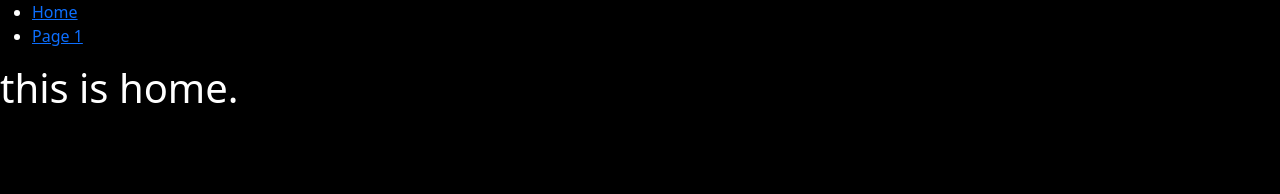
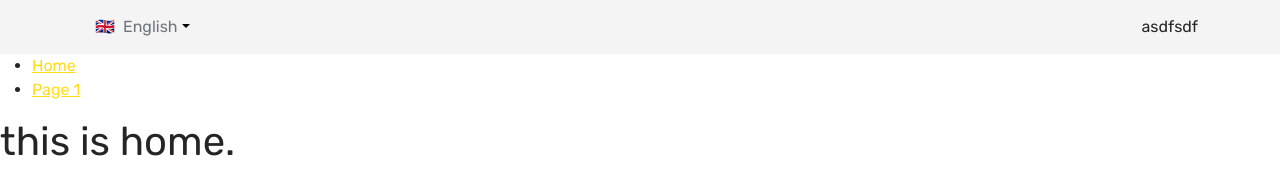
Before and after one commit to monzoor/walton, a React app: page / in a window 1280 px wide. Built offline with nearby package versions, Linux system fonts and the light colour scheme.

Commit message:
add navbar

```diff
--- a/package.json
+++ b/package.json
@@ -8,6 +8,7 @@
     "@testing-library/react": "^11.1.0",
     "@testing-library/user-event": "^12.1.10",
     "bootstrap": "^5.0.0-beta3",
+    "classnames": "^2.3.1",
     "craco-alias": "^3.0.1",
     "i18next": "^20.3.1",
     "react": "^17.0.2",
--- a/public/index.html
+++ b/public/index.html
@@ -24,7 +24,9 @@
       work correctly both with client-side routing and a non-root public URL.
       Learn how to configure a non-root public URL by running `npm run build`.
     -->
-    <title>React App</title>
+    <link rel="preconnect" href="https://fonts.gstatic.com" />
+    <link href="https://fonts.googleapis.com/css2?family=Rubik:wght@300;400&display=swap" rel="stylesheet" />
+    <title>Jusako</title>
   </head>
   <body>
     <noscript>You need to enable JavaScript to run this app.</noscript>
--- /dev/null
+++ b/src/Components/Buttons/DropDown.js
@@ -0,0 +1,46 @@
+import { useState, useRef, useCallback } from 'react';
+
+import { useOutsideAlerter } from '@utils/dropDown';
+
+const DropDown = ({ content, defaultValue, mainKey, contents }) => {
+  const [toggle, setToggle] = useState(false);
+  const [selectedItem, setSelectedItem] = useState(defaultValue);
+
+  const wrapperRef = useRef(null);
+
+  const buttonToggle = useCallback((value) => {
+    setToggle(value);
+  }, []);
+
+  useOutsideAlerter(wrapperRef, buttonToggle);
+
+  const toggleItem = (value) => {
+    setToggle(false);
+    setSelectedItem(() => {
+      return content.filter((item) => item[mainKey] === value)[0];
+    });
+  };
+
+  return (
+    <div ref={wrapperRef} className="dropdown">
+      <button
+        className="btn btn-light dropdown-toggle"
+        type="button"
+        onClick={() => setToggle((toggle) => !toggle)}
+      >
+        {contents(selectedItem)}
+      </button>
+      <ul className={`dropdown-menu  ${toggle ? 'show' : ''}`}>
+        {content.map((item) => {
+          return (
+            <li onClick={() => toggleItem(item[mainKey])} key={item[mainKey]}>
+              <div className="dropdown-item pointer">{contents(item)}</div>
+            </li>
+          );
+        })}
+      </ul>
+    </div>
+  );
+};
+
+export default DropDown;
--- /dev/null
+++ b/src/Components/Menu/TopNav.js
@@ -0,0 +1,20 @@
+const TopNav = ({ children }) => {
+  return (
+    <nav className="navbar navbar-light bg-light">
+      <div className="container">
+        {children}
+        asdfsdf
+        {/* <a className="navbar-brand" href="#">
+          <img
+            src="/docs/5.0/assets/brand/bootstrap-logo.svg"
+            alt=""
+            width="30"
+            height="24"
+          />
+        </a> */}
+      </div>
+    </nav>
+  );
+};
+
+export default TopNav;
--- a/src/Components/index.js
+++ b/src/Components/index.js
@@ -1,2 +1,7 @@
 export { default as PublicLayout } from '../Layouts/Public';
+// Menus
 export { default as Menu } from './Menu';
+export { default as TopNav } from './Menu/TopNav';
+
+// Buttons
+export { default as DropDown } from './Buttons/DropDown';
--- a/src/Core/Layout/Base.js
+++ b/src/Core/Layout/Base.js
@@ -1,8 +1,14 @@
 import Routes from '../../Routes';
+
+import { TopNav } from '@components';
+import LanguageSelection from './LanguageSelection';
 
 const BaseLayout = ({ children }) => {
   return (
     <>
+      <TopNav>
+        <LanguageSelection />
+      </TopNav>
       <Routes />
     </>
   );
--- /dev/null
+++ b/src/Core/Layout/LanguageSelection.js
@@ -0,0 +1,30 @@
+import { DropDown } from '@components';
+
+import languageSelection from 'data/languageSelection';
+
+const data = {
+  name: 'English',
+  flag: '🇬🇧',
+  lang: 'en',
+};
+
+const Content = ({ contentItem }) => {
+  return (
+    <>
+      <span className="me-2">{contentItem.flag}</span>
+      <span className="text-muted">{contentItem.name}</span>
+    </>
+  );
+};
+const LanguageSelection = () => {
+  return (
+    <DropDown
+      defaultValue={data}
+      content={languageSelection}
+      mainKey="lang"
+      contents={(content) => <Content contentItem={content} />}
+    />
+  );
+};
+
+export default LanguageSelection;
--- /dev/null
+++ b/src/data/languageSelection.json
@@ -0,0 +1,12 @@
+[
+  {
+    "name": "English",
+    "flag": "🇬🇧",
+    "lang": "en"
+  },
+  {
+    "name": "বাংলা",
+    "flag": "🇧🇩",
+    "lang": "bn"
+  }
+]
--- a/src/styles/core/_variables.scss
+++ b/src/styles/core/_variables.scss
@@ -1,2 +1,34 @@
-$body-bg: black;
-$body-color: white;
+$primary: #FEDC19;
+
+$secondary: #444444;
+
+$dark: #051D42;
+
+$orange: #E23E1C;
+
+$green: #2E9909;
+
+$gray-100: #F4F4F4; // top header, search bar
+
+// #FAFAFA // top side nav, top banner
+
+// #F3F3F3 // 6 col banner
+// #E9E9E9 // 6 col banner
+
+// #F8F8F8 // product bg, full width banner bg
+
+
+
+// #545454
+
+// base
+$body-color: #252525;
+
+// typography
+$font-family-sans-serif: 'Rubik', sans-serif;
+
+// buttons
+$input-btn-focus-width:         0 !default;
+
+// navbar
+$navbar-light-color: $gray-100 !default;
--- a/src/styles/main.scss
+++ b/src/styles/main.scss
@@ -1,2 +1,5 @@
 @import './core/variables';
 @import '~bootstrap/scss/bootstrap';
+
+// utils
+@import './utils/misc'
--- /dev/null
+++ b/src/styles/utils/_misc.scss
@@ -0,0 +1,3 @@
+.pointer {
+	cursor: pointer;
+}
--- /dev/null
+++ b/src/utils/dropDown.js
@@ -0,0 +1,16 @@
+import { useEffect } from 'react';
+
+export const useOutsideAlerter = (ref, fn) => {
+  useEffect(() => {
+    const handleClickOutside = (event) => {
+      if (ref.current && !ref.current.contains(event.target)) {
+        fn(false);
+      }
+    };
+
+    document.addEventListener('mousedown', handleClickOutside);
+    return () => {
+      document.removeEventListener('mousedown', handleClickOutside);
+    };
+  }, [ref, fn]);
+};
```
Also changed, not shown: 1 other file.
